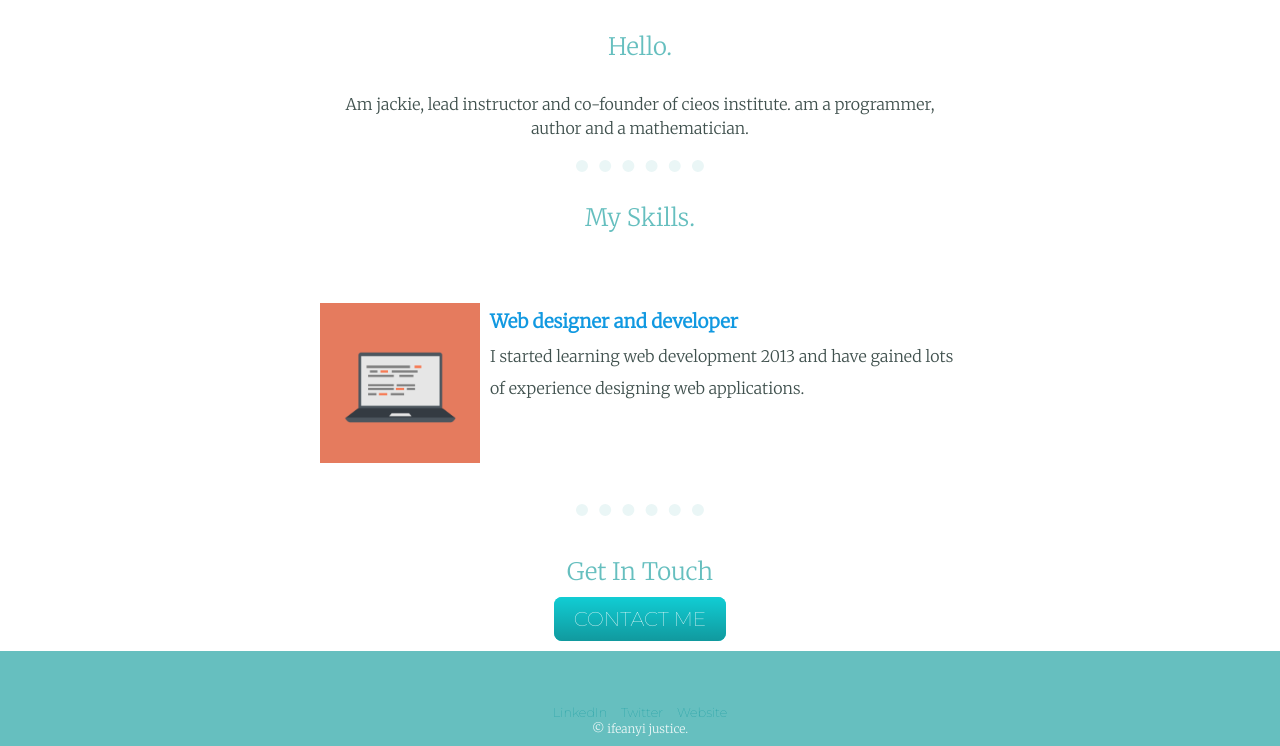
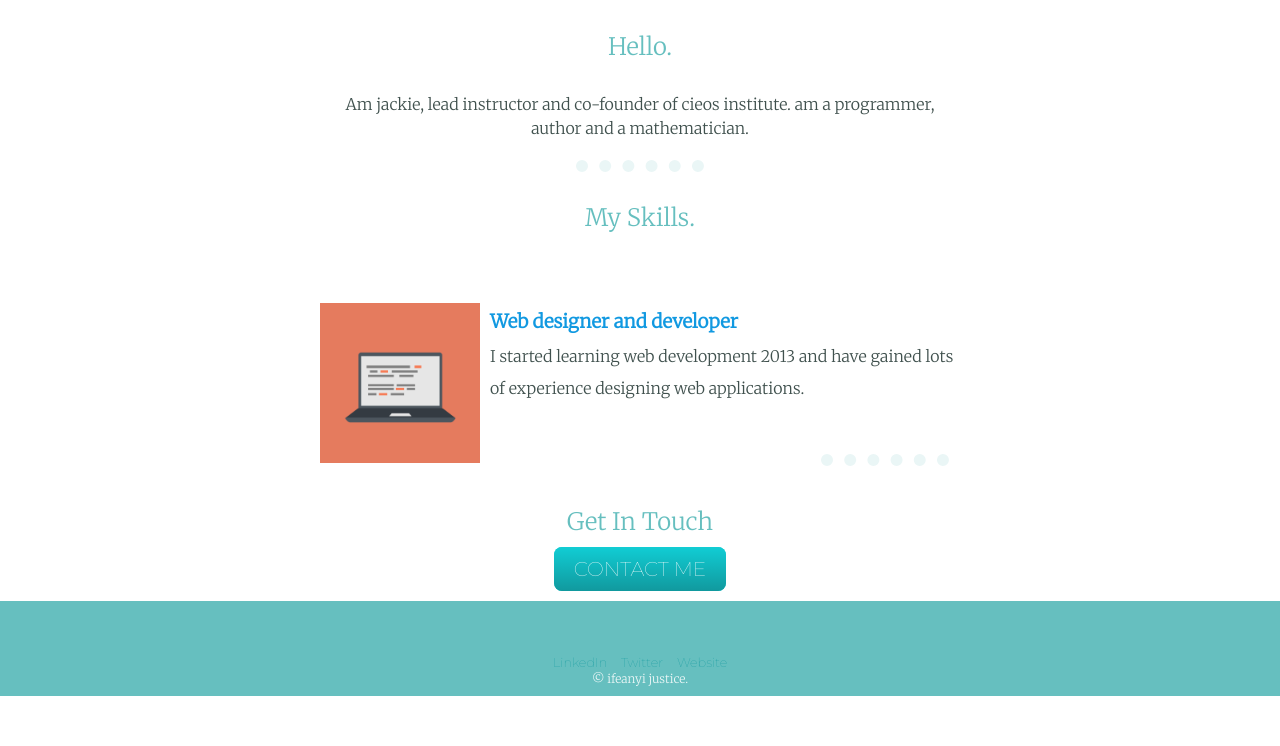
Before and after one commit to cieos2022/personalsite, a plain HTML site: page index.html in a window 1280 px wide. Shown: the part 997-1743 px from the top of the page. After the commit the page ends 1693 px from the top, so only its background shows below. Drawn offline with Linux system fonts and the light colour scheme.

Commit message:
Update style.css

```diff
--- a/style.css
+++ b/style.css
@@ -186,5 +186,5 @@ p{
     font-size: 0.75rem;
   }
 .mtop{
-margin-top:100px
+margin-top:50px
 }
```
